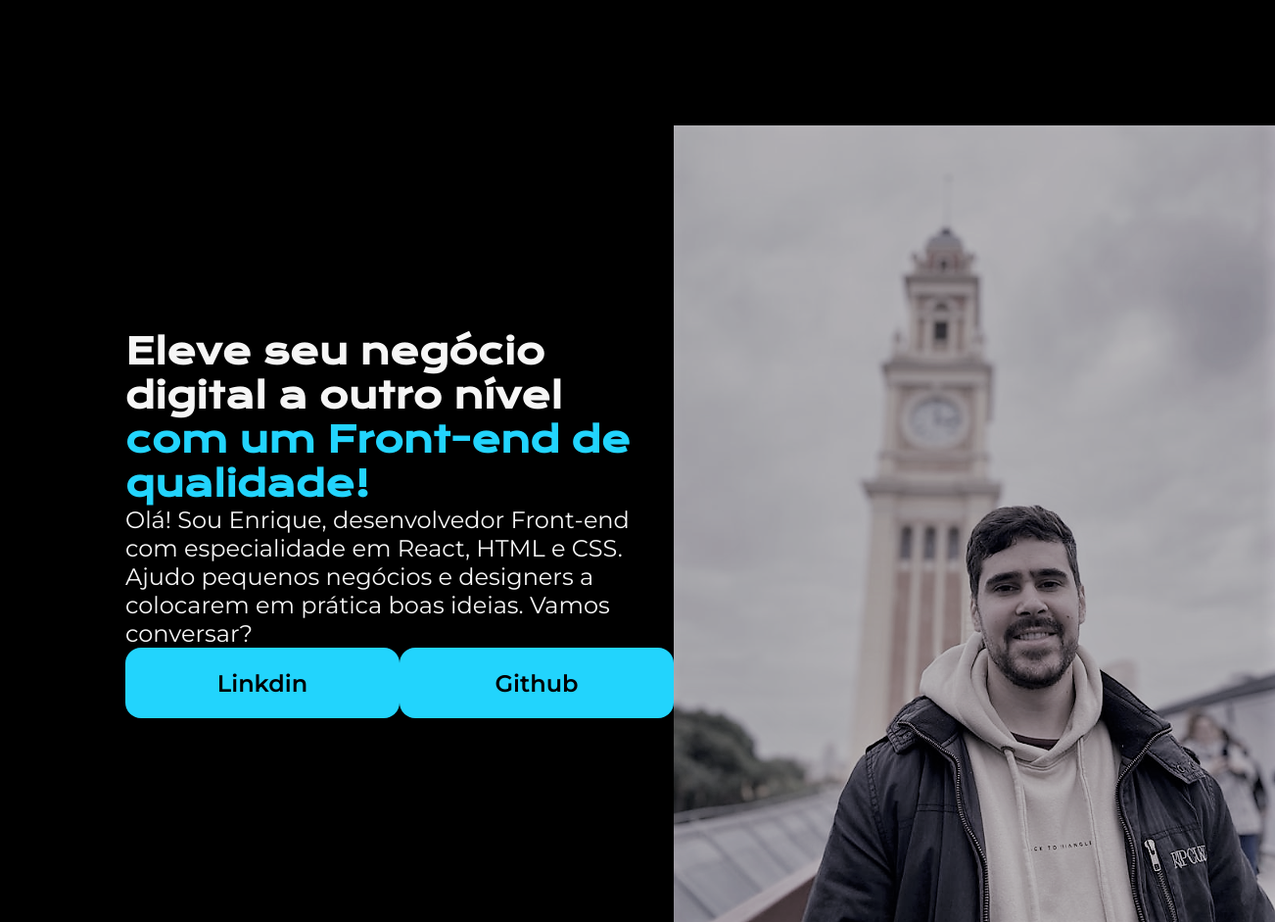
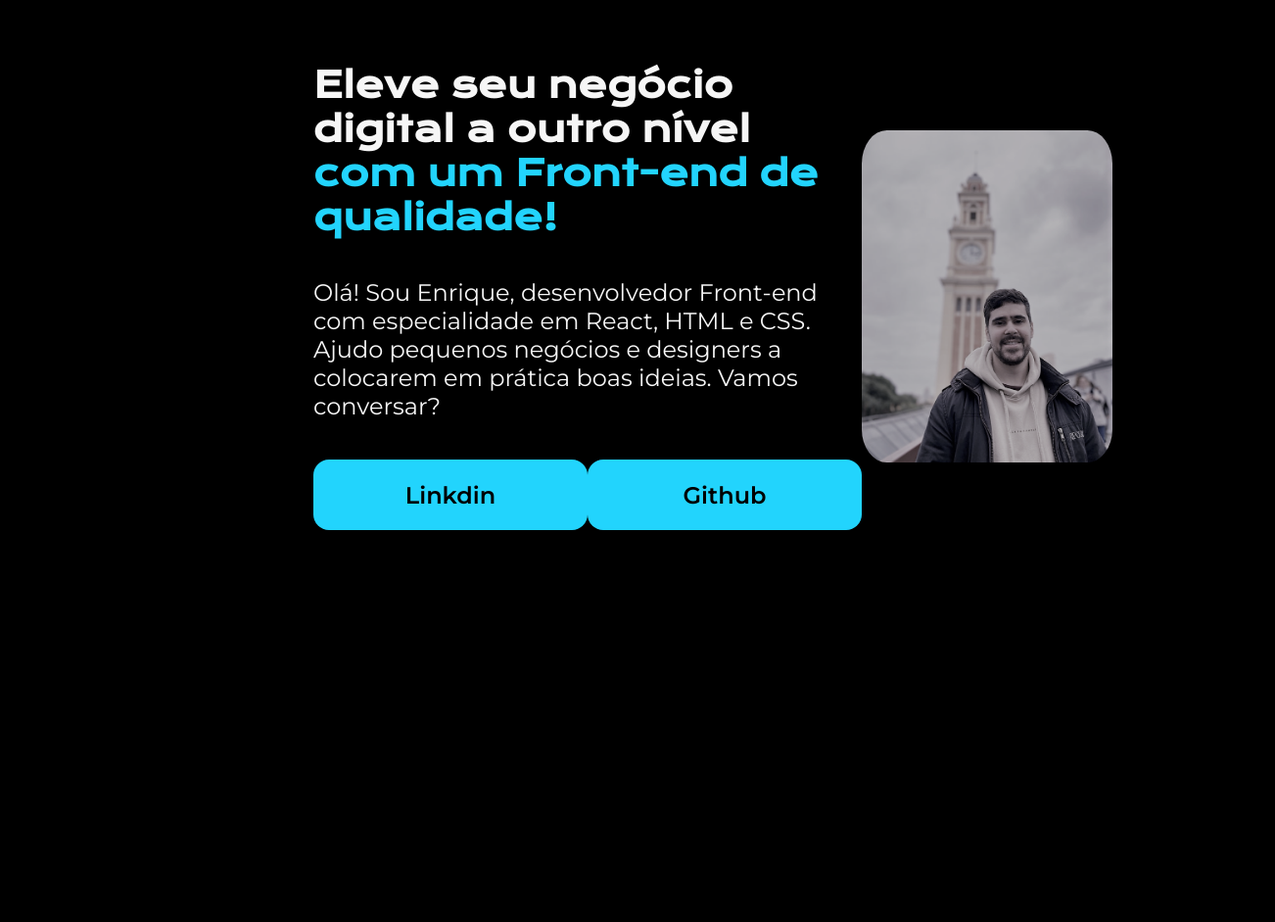
Before and after one commit to EnriqueSFlor/portfolio1, a plain HTML site: page index.html in a window 1280 px wide. Shown: the whole page at 98% size, 1302 px wide, since content can reach past the window. After the commit the page ends 864 px from the top, so only its background shows below. Drawn offline with nearby package versions, Linux system fonts and the light colour scheme.

Commit message:
ajustando estilos

```diff
--- a/index.html
+++ b/index.html
@@ -35,7 +35,11 @@
           >
         </div>
       </section>
-      <img src="imagem-enrique.png" alt="Foto do Enrique" />
+      <img
+        class="enrique-imagem"
+        src="imagem-enrique.png"
+        alt="Foto do Enrique"
+      />
     </main>
     <footer></footer>
   </body>
--- a/style.css
+++ b/style.css
@@ -17,7 +17,7 @@ body {
 }
 
 .apresentacao {
-  margin: 10%;
+  margin: 5% 25%;
   display: flex;
   align-items: center;
   justify-content: space-between;
@@ -25,6 +25,9 @@ body {
 
 .apresentacao__conteudo {
   width: 615px;
+  display: flex;
+  flex-direction: column;
+  gap: 40px;
 }
 
 .apresentacao__conteudo__titulo {
@@ -54,3 +57,8 @@ body {
   color: #000000;
   font-family: "Montserrat", sans-serif;
 }
+
+.enrique-imagem {
+  width: 40%;
+  border-radius: 10%;
+}
```
